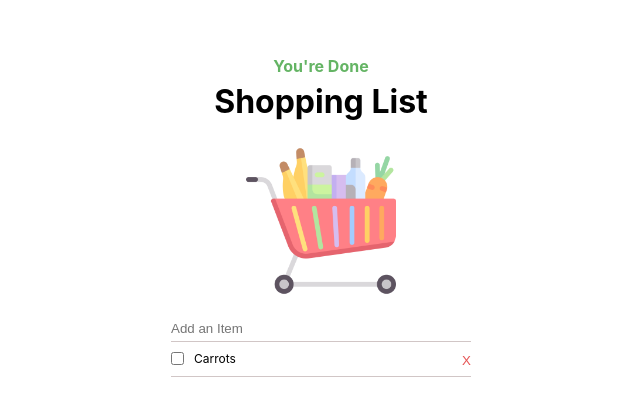
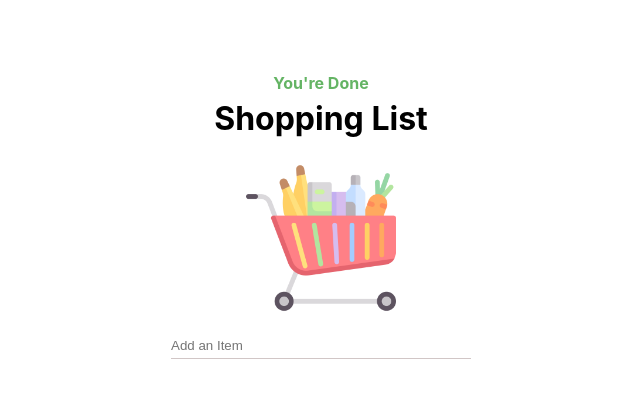
Before and after one commit to AlexandraHockett/grocery-list, a React (Vite) app: page / in a window 1280 px wide. Shown: the part 185-588 px from the top of the page, without its empty margins (319-959 px from the left). Built offline with nearby package versions, Linux system fonts and the light colour scheme.

Commit message:
Implemented 'Enter' key functionality to add new item in the list

```diff
--- a/src/App.jsx
+++ b/src/App.jsx
@@ -2,11 +2,48 @@ import "./App.css";
 import groceryCartImg from "./assets/grocery-cart.png";
 import { useState } from "react";
 
+/**{
+ * name:"Banana",
+ * quantity: 1,
+ * completed: true
+}*/
+
 function App() {
   const [inputValue, setInputValue] = useState("");
+  const [groceryItems, setGroceryItems] = useState([]);
 
   const handleChangeInputValue = (e) => {
     setInputValue(e.target.value);
+  };
+
+  const handdleAddGroceryItem = (e) => {
+    if (e.key === "Enter") {
+      if (inputValue) {
+        setGroceryItems([
+          ...groceryItems,
+          {
+            quantity: 1,
+            name: inputValue,
+            completed: false,
+          },
+        ]);
+        setInputValue("");
+      }
+    }
+  };
+
+  const renderGroceryList = () => {
+    return groceryItems.map((item) => (
+      <li key={item.name}>
+        <div className="container">
+          <input type="checkbox" />
+          <p>{item.name}</p>
+        </div>
+        <div>
+          <button className="remove-button">X</button>
+        </div>
+      </li>
+    ));
   };
 
   return (
@@ -22,21 +59,12 @@ function App() {
               placeholder="Add an Item"
               className="item-input"
               onChange={handleChangeInputValue}
+              onKeyDown={handdleAddGroceryItem}
               value={inputValue}
             />
           </div>
         </div>
-        <ul>
-          <li>
-            <div className="container">
-              <input type="checkbox" />
-              <p>Carrots</p>
-            </div>
-            <div>
-              <button className="remove-button">X</button>
-            </div>
-          </li>
-        </ul>
+        <ul>{renderGroceryList()}</ul>
       </div>
     </main>
   );
```
